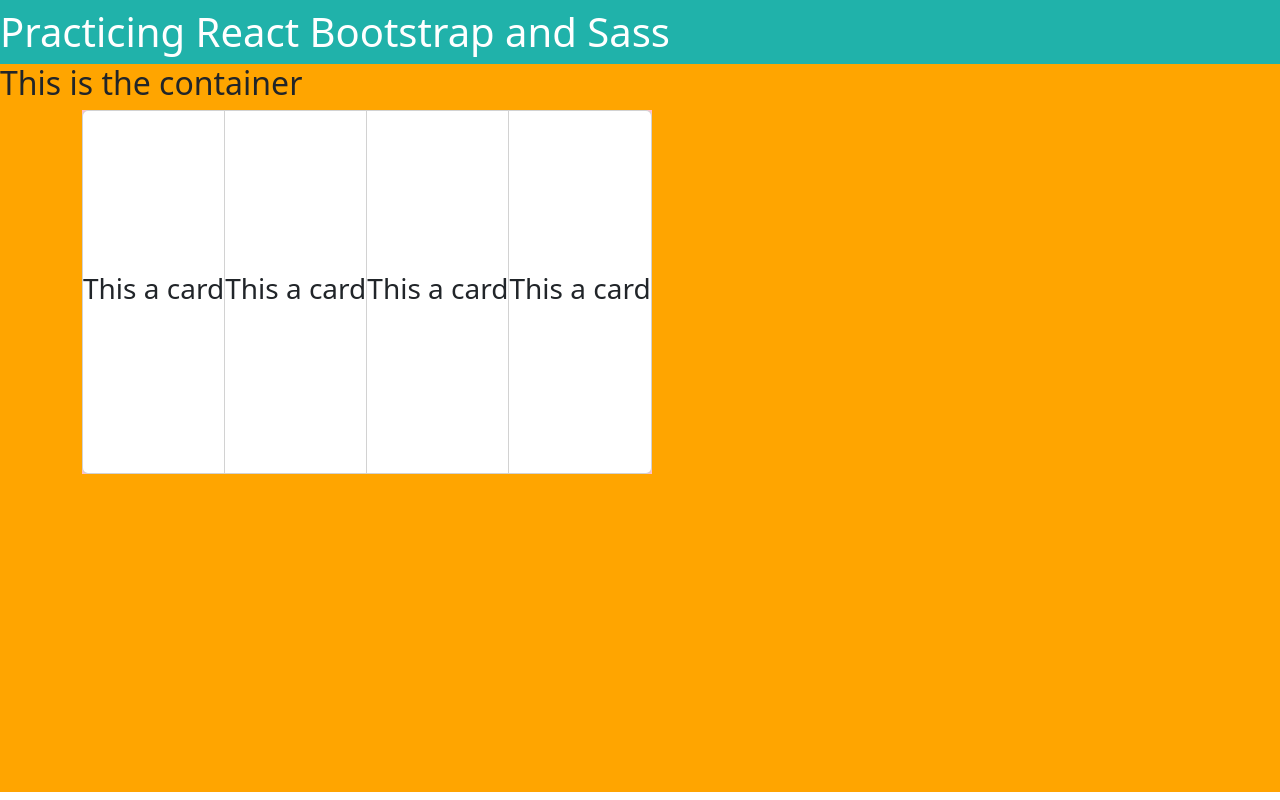
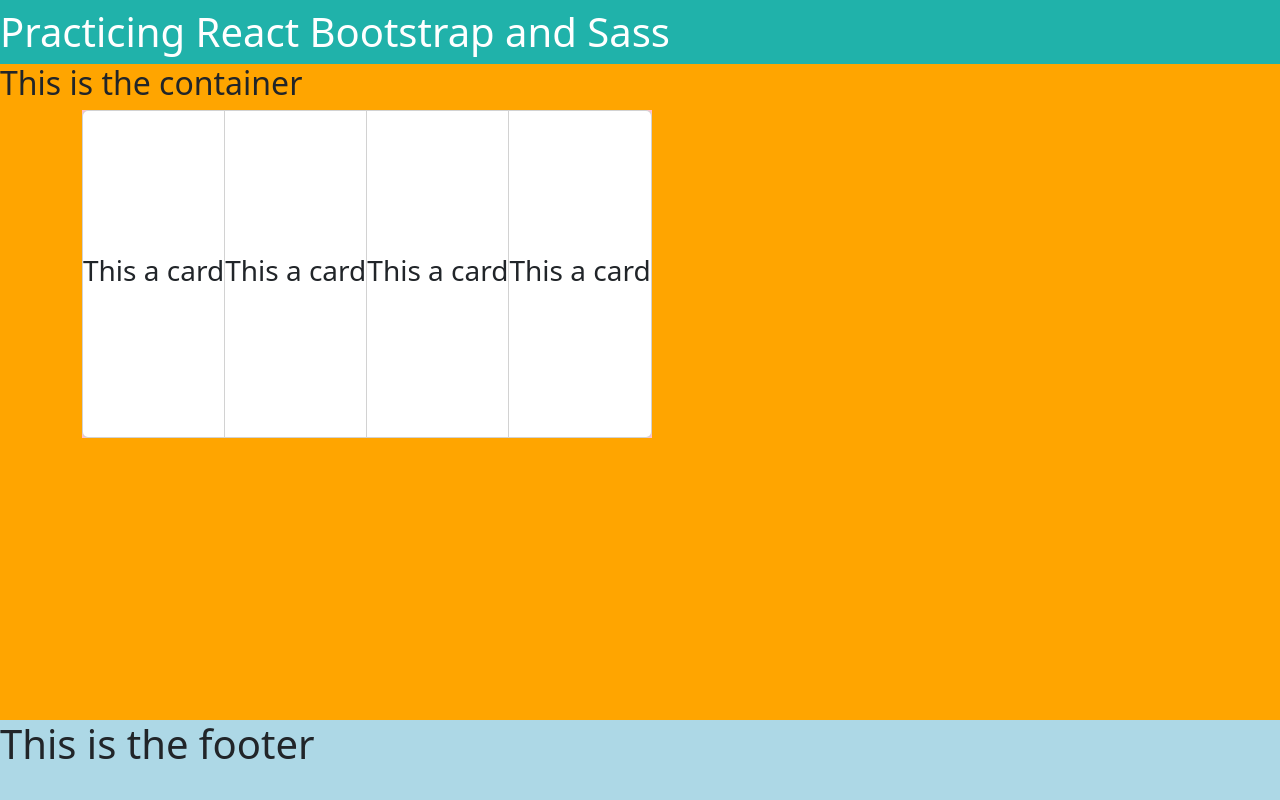
Before and after one commit to KajalPourjalil/RBS_practice, a React (Vite) app in the folder vite-project/: page / in a window 1280 px wide. Built offline with nearby package versions, Linux system fonts and the light colour scheme.

Commit message:
footer placed

```diff
--- a/vite-project/src/App.jsx
+++ b/vite-project/src/App.jsx
@@ -2,6 +2,7 @@
 import "../src/scss/main.scss";
 import { NavBar } from './Components/Navbar'
 import { Container } from './Components/Container';
+import { Footer } from './Components/Footer';
 import 'bootstrap/dist/css/bootstrap.min.css';
 
 
@@ -10,6 +11,7 @@
     <div>
     <NavBar/>
     <Container/>
+    <Footer/>
     </div>
   )
 }
--- a/vite-project/src/Components/Footer.jsx
+++ b/vite-project/src/Components/Footer.jsx
@@ -3,8 +3,8 @@
 export class Footer extends Component {
   render() {
     return (
-      <div>
-
+      <div className='footer'>
+        <h1>This is the footer</h1>
       </div>
     )
   }
--- a/vite-project/src/scss/_container.scss
+++ b/vite-project/src/scss/_container.scss
@@ -2,6 +2,7 @@
     background-color: orange;
     position: absolute;
     width: 100%;
-    height: 91%;
+    height: 82%;
     padding: 0;
+    margin: 0;
 }
--- /dev/null
+++ b/vite-project/src/scss/_footer.scss
@@ -0,0 +1,11 @@
+.footer{
+    position: absolute;
+    height: 10%;
+    width: 100%;
+    top: 90%;
+    background-color: lightblue;
+
+    h1 {
+        margin: 0;
+    }
+}
--- a/vite-project/src/scss/main.scss
+++ b/vite-project/src/scss/main.scss
@@ -8,3 +8,4 @@
 @import "_navbar";
 @import "_container";
 @import "_cards";
+@import "_footer";
```
